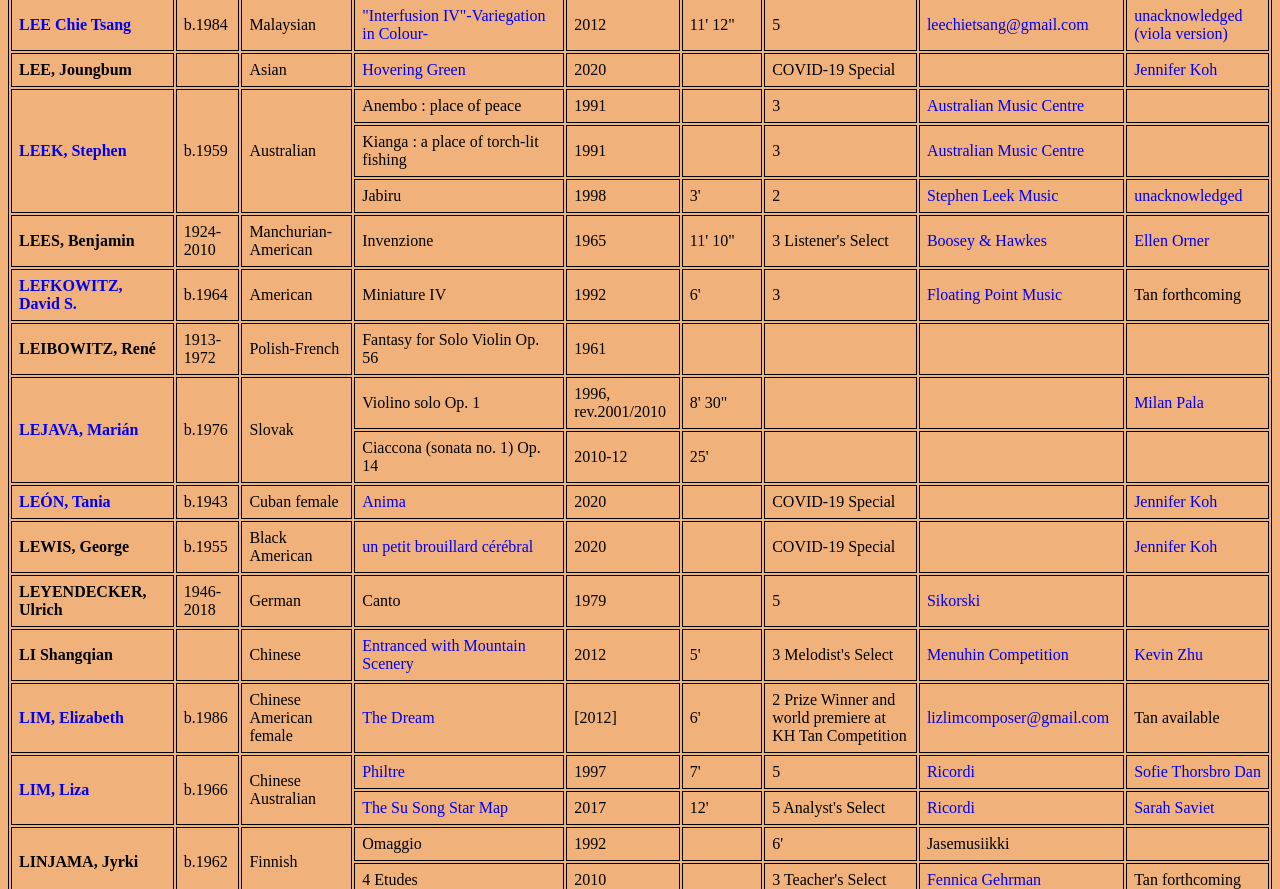
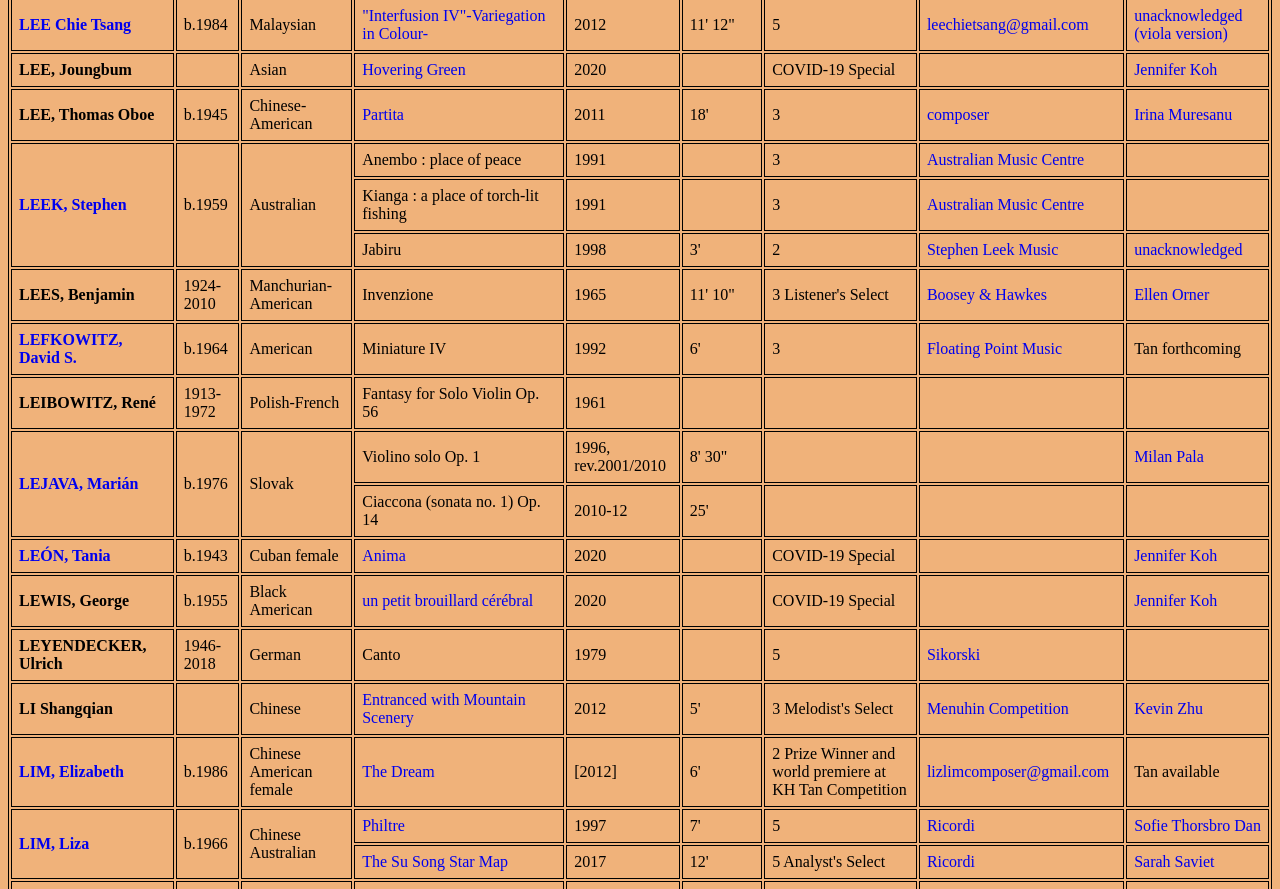
Before and after one commit to kiahuitan/soloviolinworks, a plain HTML site: page ComposersL.html in a window 1280 px wide. Shown: the part 1247-2136 px from the top of the page. Drawn offline with Linux system fonts and the light colour scheme.

Commit message:
Add files via upload

```diff
--- a/ComposersL.html
+++ b/ComposersL.html
@@ -334,6 +334,18 @@
         <td>COVID-19 Special</td>
         <td></td>
         <td><a href="https://www.youtube.com/watch?v=n2HrKy6ClU4" target="_blank">Jennifer Koh</a></td>
+    </tr>
+
+    <tr>
+        <th scope="row">LEE, Thomas Oboe</th>
+        <td>b.1945</td>
+        <td>Chinese-American</td>
+        <td><a href="https://www.sheetmusicplus.com/title/partita-for-solo-violin-2011-digital-sheet-music/19950544?aff_id=707107" target="_blank">Partita</a></td>
+        <td>2011</td>
+        <td>18'</td>
+        <td>3</td>
+        <td><a href="https://www.sheetmusicplus.com/title/partita-for-solo-violin-2011-digital-sheet-music/19950544?aff_id=707107" target="_blank">composer</a></td>
+        <td><a href="https://www.youtube.com/watch?v=9NE8jM6tVyQ" target="_blank">Irina Muresanu</a></td>
     </tr>
 
     <tr>
```
